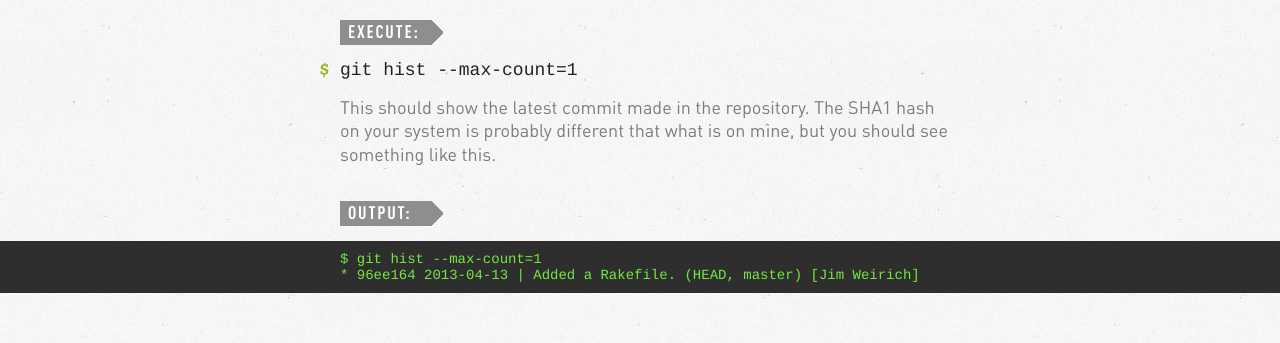
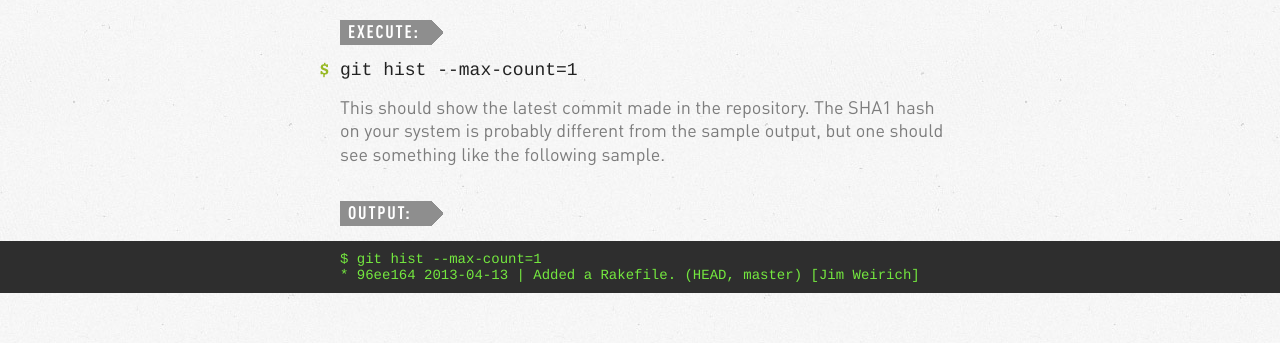
Before and after one commit to git-immersion/gitimmersion, a plain HTML site: page html/lab_23.html in a window 1280 px wide. Shown: the part 434-777 px from the top of the page. Drawn offline with Linux system fonts and the light colour scheme.

Commit message:
Line 51 grammatical change
Changed "The SHA1 hash on your system is probably different that what is on mine, but you should see something like this." to "The SHA1 hash on your system is probably different from the sample output, but one should see something like the following sample."

```diff
--- a/html/lab_23.html
+++ b/html/lab_23.html
@@ -48,7 +48,7 @@
 <h2>Finding the Latest Commit <em>01</em></h2>
 <h4>Execute:</h4>
 <pre class="instructions">git hist --max-count=1</pre>
-<p>This should show the latest commit made in the repository.  The SHA1 hash on your system is probably different that what is on mine, but you should see something like this.</p>
+<p>This should show the latest commit made in the repository.  The SHA1 hash on your system is probably different from the sample output, but one should see something like the following sample.</p>
 <h4>Output:</h4>
 <pre class="sample">$ git hist --max-count=1
 * 96ee164 2013-04-13 | Added a Rakefile. (HEAD, master) [Jim Weirich]</pre>
```
